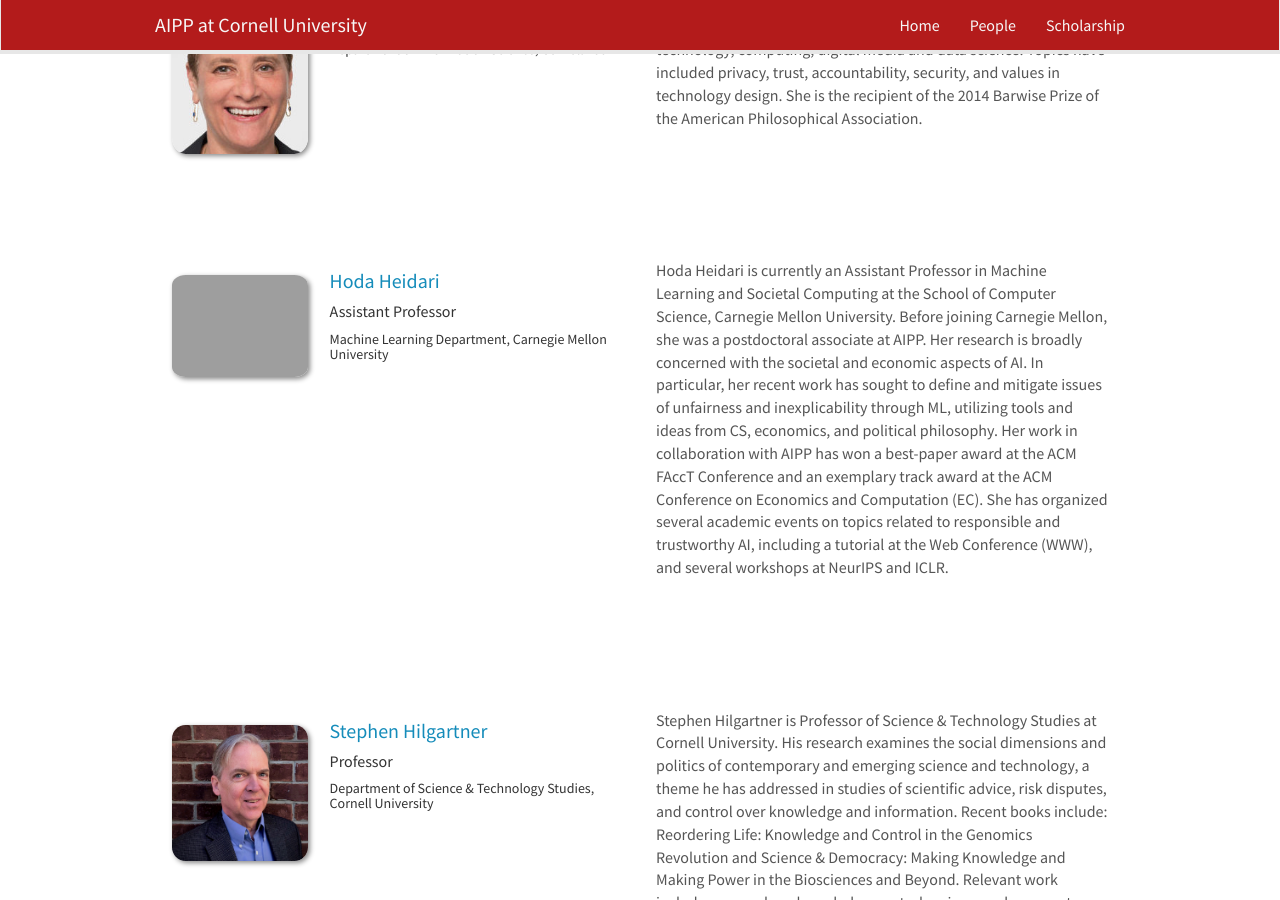
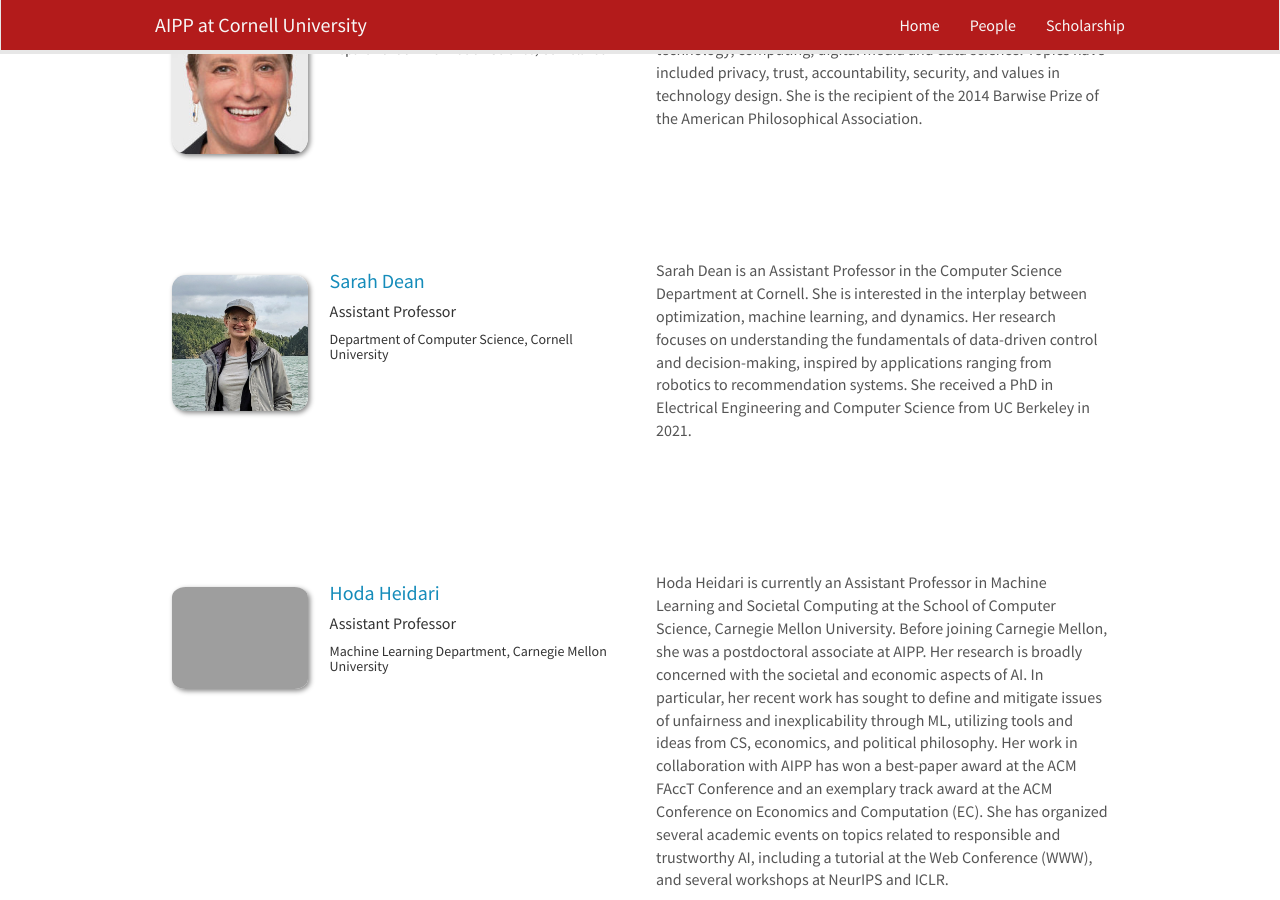
Before and after one commit to pasta41/aippwebsite, a Jekyll site: the page built from _pages/people.md, in a window 1280 px wide and 900 px high, scrolled down 1001 px. Built offline with Jekyll 4.4.1, drawn with Linux system fonts in a browser that asks for light colours; nearby versions of some CDN libraries.

Commit message:
add sarah dean

```diff
--- a/_data/people.yml
+++ b/_data/people.yml
@@ -34,6 +34,13 @@
   # TODO Twitter
 
 # BEGIN: Faculty members
+
+- name: Sarah Dean
+  photo: sarahdean.jpg
+  title: "Assistant Professor"
+  info: "Department of Computer Science, Cornell University"
+  website: https://sdean.website/
+  about: "Sarah Dean is an Assistant Professor in the Computer Science Department at Cornell. She is interested in the interplay between optimization, machine learning, and dynamics. Her research focuses on understanding the fundamentals of data-driven control and decision-making, inspired by applications ranging from robotics to recommendation systems. She received a PhD in Electrical Engineering and Computer Science from UC Berkeley in 2021."
 
 - name: Hoda Heidari
   photo: hodaheidari.jpg
```
Also changed, not shown: images/teampic/sarahdean.jpg (added).
